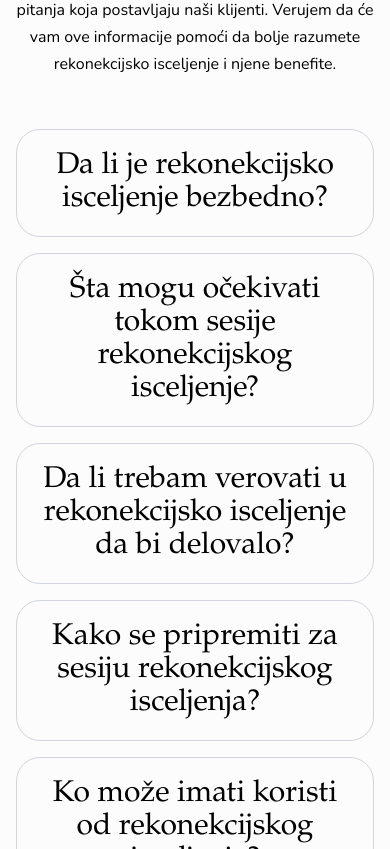
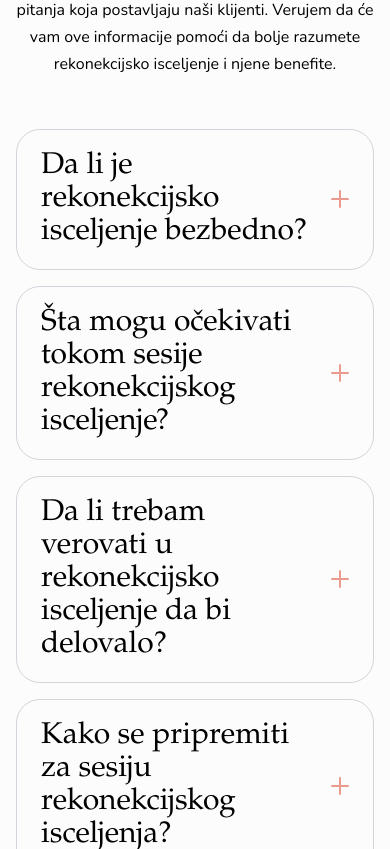
Before and after one commit to stefanelli990/rekonekcija-333-ljiljana, a React (Vite) app: page / in a window 390 px wide. Shown: the part 6115-6964 px from the top of the page. Built offline with nearby package versions, Linux system fonts and the light colour scheme.

Commit message:
revert faq centering

```diff
--- a/src/components/Faq.jsx
+++ b/src/components/Faq.jsx
@@ -19,13 +19,13 @@ export default function Faq() {
         </SectionTitle>
         <ul>
           {faq.map((item, index) => (
-            <li key={index} className="mb-4 rounded-3xl border border-gray-300 text-center sm:text-left">
+            <li key={index} className="mb-4 rounded-3xl border border-gray-300">
               <button
                 onClick={() => toggleAccordion(index)}
-                className="px-6 py-5  rounded-3xl cursor-pointer w-full flex justify-between items-center text-center gap-4 sm:text-left"
+                className="px-6 py-5 text-left rounded-3xl cursor-pointer w-full flex justify-between items-center  gap-4"
               >
                 <h3>{item.question}</h3>
-                <div className="relative hidden sm:block">
+                <div className="relative">
                   <div className="w-[18px] h-[2px] bg-primaryColor rounded-full"></div>
                   <div
                     className={`w-[18px] h-[2px] bg-primaryColor rounded-full absolute top-1/2 -translate-y-1/2 transition-transform duration-200 ${
```
